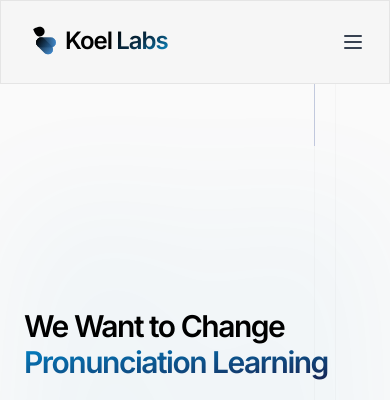
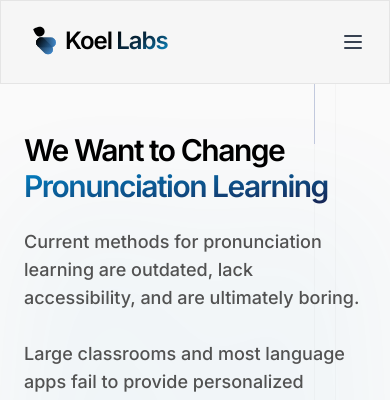
Before and after one commit to KoelLabs/koellabs.com, a Next.js app: page /about in a window 390 px wide. Shown: the top 400 px of the page. Built offline with nearby package versions, Linux system fonts and the light colour scheme; what @vidstack/react would draw is missing.

Commit message:
About page mobile optimizations

```diff
--- a/app/about/page.tsx
+++ b/app/about/page.tsx
@@ -60,10 +60,10 @@ export default function About() {
           <div className="h-full"></div>
         </div>
         <div className="">
-          <div className="mx-auto max-w-7xl px-6 py-32 sm:py-40 lg:px-8">
-            <div className="mx-auto max-w-2xl lg:mx-0 mt-24 lg:grid lg:max-w-none lg:grid-cols-2 lg:gap-x-16 lg:gap-y-8 xl:grid-cols-1 xl:grid-rows-1 xl:gap-x-8">
+          <div className="mx-auto max-w-7xl px-6 py-16 pt-0 sm:py-40 lg:px-8">
+            <div className="mx-auto max-w-2xl lg:mx-0 mt-0 sm:mt-24 lg:grid lg:max-w-none lg:grid-cols-2 lg:gap-x-16 lg:gap-y-8 xl:grid-cols-1 xl:grid-rows-1 xl:gap-x-8">
               {/* <h1 class="max-w-2xl text-balance text-5xl font-semibold tracking-tight text-gray-900 sm:text-7xl lg:col-span-2 xl:col-auto">We’re changing the way people connect</h1> */}
-              <h1 className="max-w-2xl xss:text-3xl text-balance text-2xl font-semibold tracking-tighter text-black sm:text-6xl lg:col-span-2 xl:col-auto">
+              <h1 className="max-w-2xl xss:text-3xl pt-12 text-balance text-2xl font-semibold tracking-tighter text-black sm:text-6xl lg:col-span-2 xl:col-auto">
                 We Want to Change{' '}
                 <span className="bg-clip-text text-transparent bg-gradient-to-br from-sky-600 to-blue-950">
                   Pronunciation Learning
@@ -72,9 +72,10 @@ export default function About() {
               <div className="mt-6 max-w-xl lg:mt-0 xl:col-end-1 xl:row-start-1">
                 <p className="text-pretty text-lg font-medium text-neutral-600">
                   Current methods for pronunciation learning are outdated, lack accessibility, and
-                  are ultimately boring. Large classrooms and most language apps fail to provide
-                  personalized feedback, leaving already struggling learners to self-evaluate, which
-                  is ineffective.
+                  are ultimately boring. <br className="block sm:hidden" />{' '}
+                  <br className="block sm:hidden" />
+                  Large classrooms and most language apps fail to provide personalized feedback,
+                  leaving already struggling learners to self-evaluate, which is ineffective.
                 </p>
                 <p className="text-pretty text-lg font-medium text-neutral-600 mt-4">
                   Language learners, like us and our families, desperately need a change—and we aim
@@ -181,7 +182,7 @@ export default function About() {
                     </p>
                   </div>
                 </div>
-                <div className="flex items-start justify-end lg:order-first mr-8">
+                <div className="flex items-start justify-end lg:order-first sm:mr-8 mr-0">
                   <div className="w-full relative h-full bg-white/50 border border-neutral-200/50 rounded-3xl p-4">
                     <svg
                       xmlns="http://www.w3.org/2000/svg"
```
